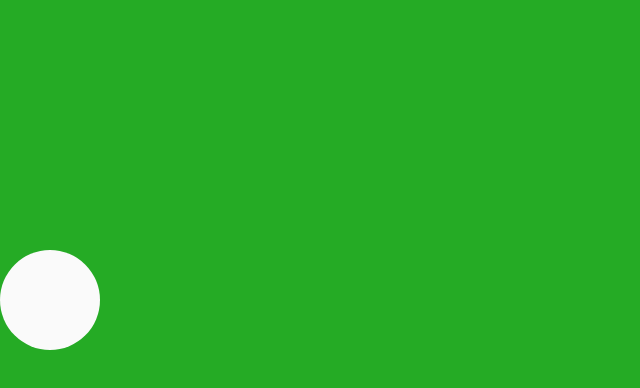
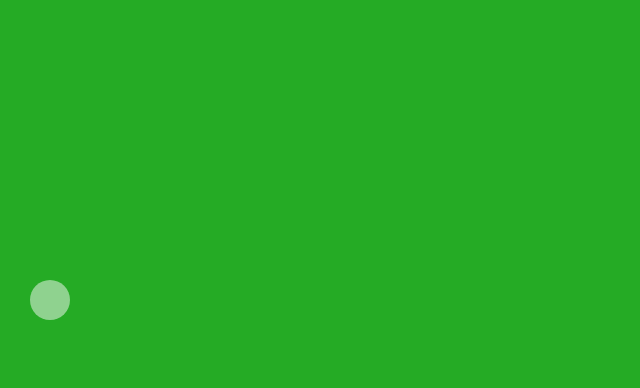
Before and after one commit to Motionlessness/ShapeSeeker, a plain HTML site: page index.html in a window 1280 px wide. Both pictures are taken after a click on the button "Shape Seeker". Shown: the whole page, without its empty margins (0-640 px from the left). Drawn offline with nearby package versions, Linux system fonts and the light colour scheme.

Commit message:
added somestyling

```diff
--- a/css/style.css
+++ b/css/style.css
@@ -7,6 +7,7 @@ body {
     width: 100%;
     height: 100%;
     overflow: hidden;
+    color: saddlebrown;
     background-color: azure;
 }
 #canvas {
--- a/js/script.js
+++ b/js/script.js
@@ -77,8 +77,8 @@ function createShapes(){
 
 canvas.addEventListener('mousemove', (e) => {
     ctx.beginPath();
-    ctx.arc(mouse.x, mouse.y, 50, 0, Math.PI * 5, false);
-    ctx.fillStyle = 'rgba(250,250,250,1)';
+    ctx.arc(mouse.x, mouse.y, 20, 0, Math.PI * 5, false);
+    ctx.fillStyle = 'rgba(250,250,250,.5)';
     ctx.fill();
 });
 
```
